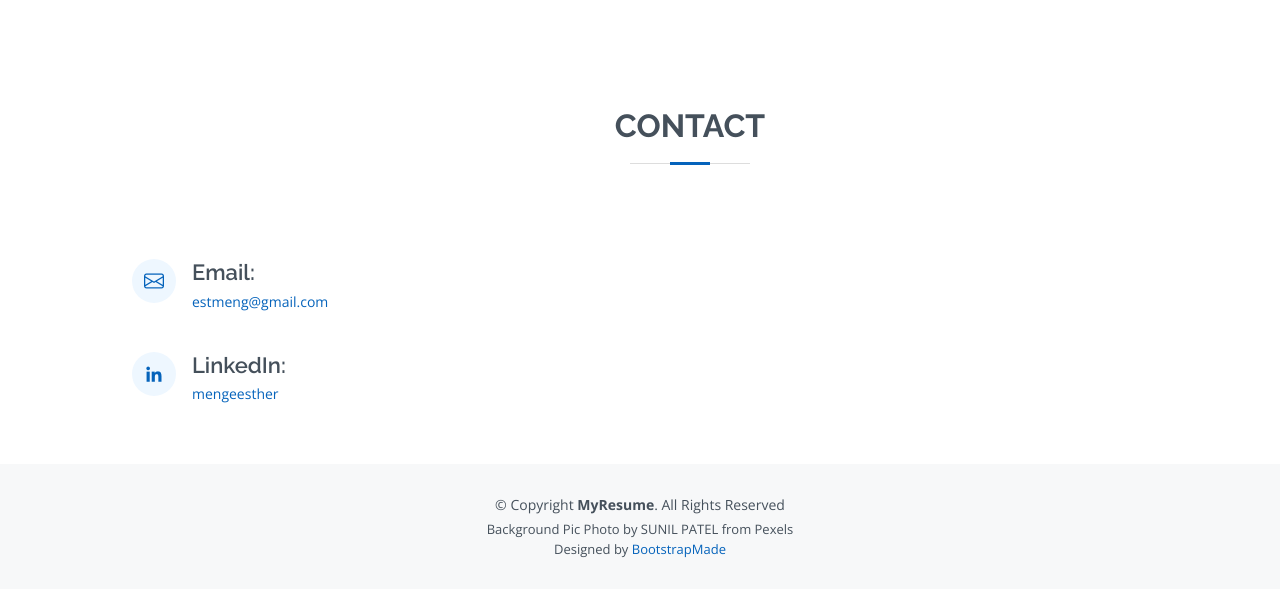
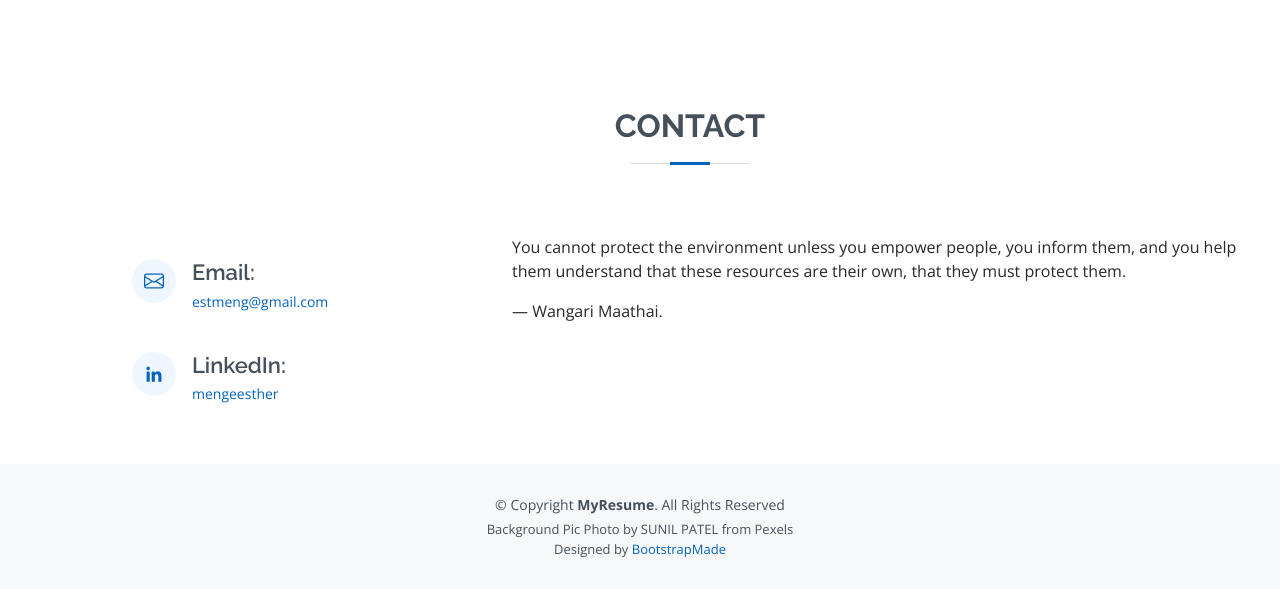
Before and after one commit to humstack/estmenge, a Django app: page / in a window 1280 px wide. Shown: the part 5599-6188 px from the top of the page. Run offline with Django 4.2, Linux system fonts and the light colour scheme; parts of the project's set-up code (start-up, migrations or seed data) failed here and were passed over; some libraries are stand-ins or nearby versions.

Commit message:
Ninth Commit

```diff
--- a/templates/index.html
+++ b/templates/index.html
@@ -464,6 +464,16 @@
 
           </div>
 
+          <div class="col-lg-8 mt-5 mt-lg-0">
+
+            <p>
+              <blockquote>You cannot protect the environment unless you empower people,
+            you inform them, and you help them understand that these resources are their own,
+            that they must protect them.</blockquote> ― Wangari Maathai.
+            </p>
+
+          </div>
+
         </div>
 
       </div>
```
